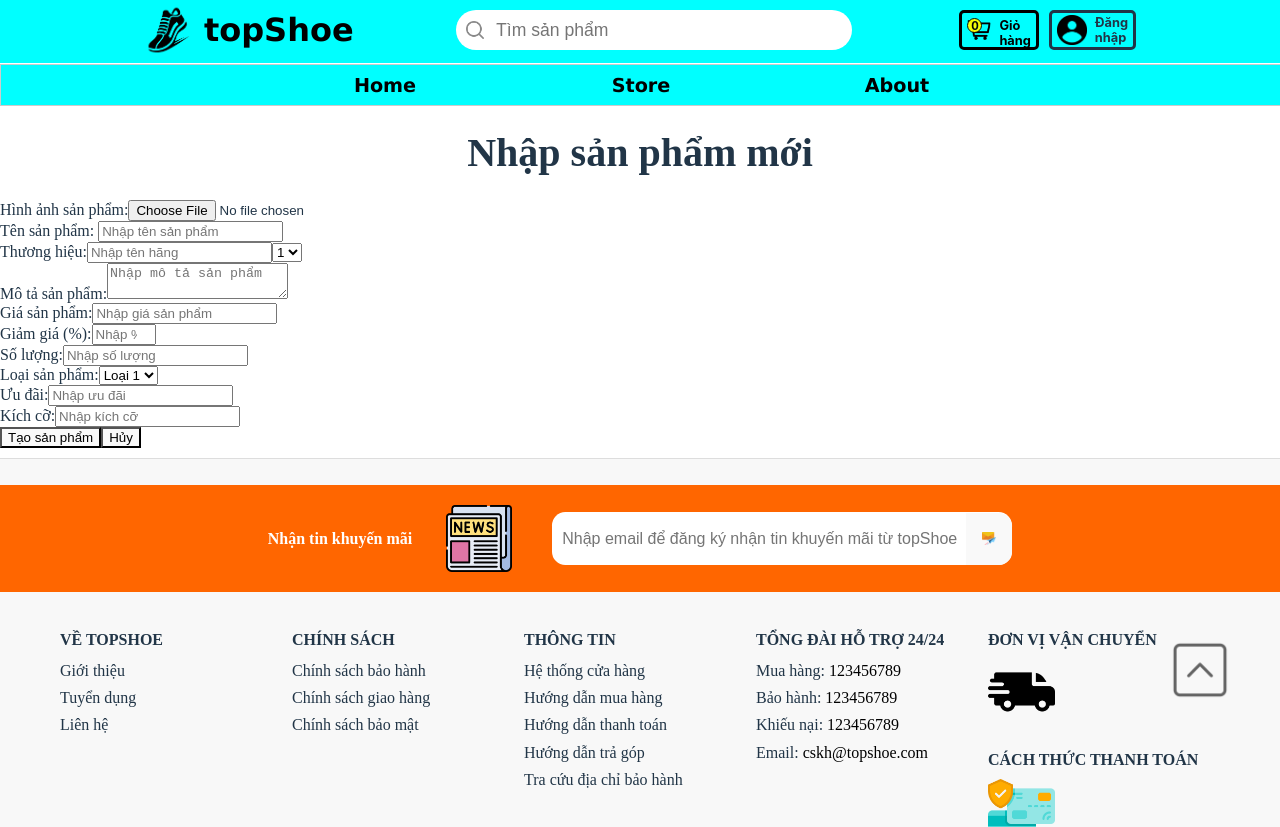
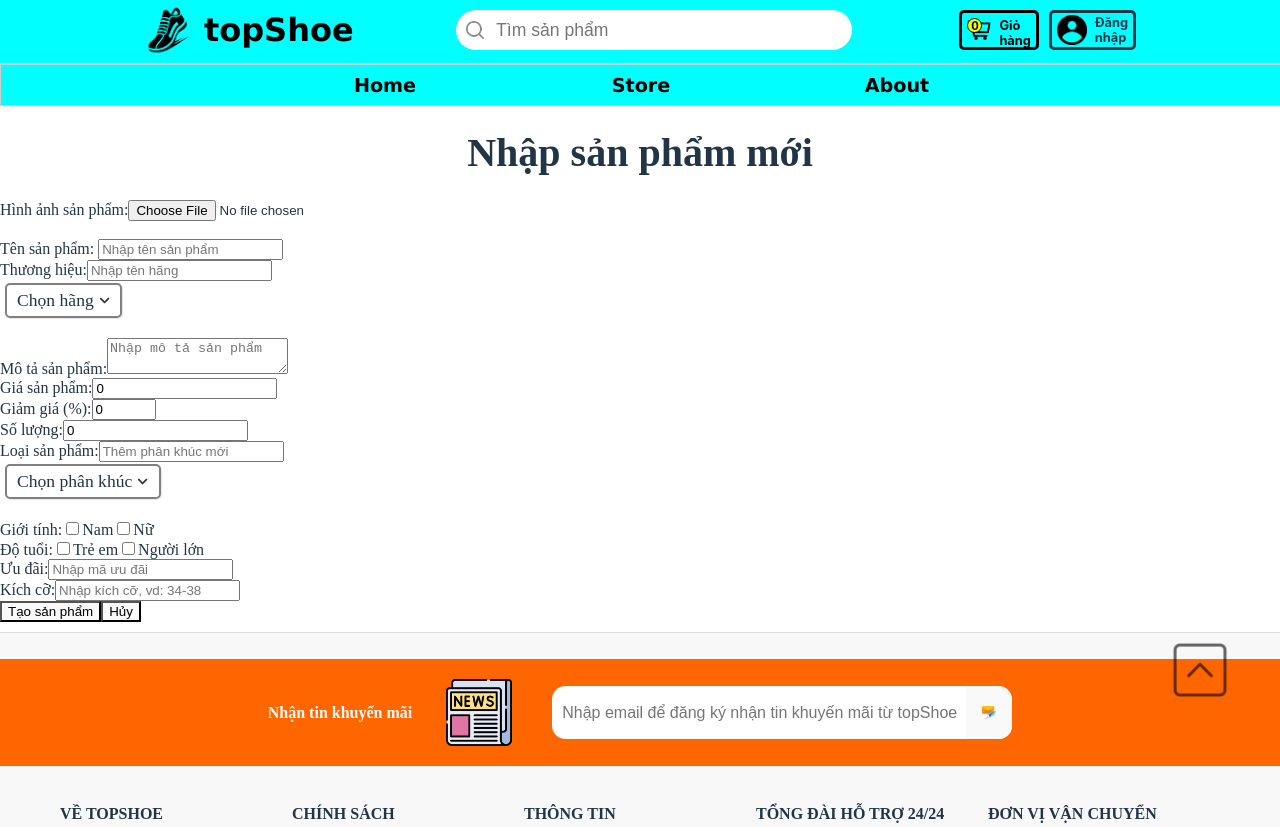
Before and after one commit to DoDoanHoangDu/Sneaker-Store, a React (Vite) app in the folder app/frontend/: page /itemcreator in a window 1280 px wide. Shown: the top 827 px of the page. Built offline with nearby package versions, Linux system fonts and the light colour scheme.

Commit message:
fix input types for creator and dropdown items

```diff
--- a/app/frontend/src/Pages/ItemCreator/ItemCreator.jsx
+++ b/app/frontend/src/Pages/ItemCreator/ItemCreator.jsx
@@ -5,18 +5,18 @@ import DropdownItem from "../../components/DropdownComponents/DropdownItem/Dropd
 
 function ItemCreator() {
   const brands = [1,2,3,4,5]
-  const categories = [1,2,3,4,5];
+  const [categories, setCategories] = useState([1,2,3,4,5,6,7,8,9,10]);
   const [formData, setFormData] = useState({
       img_url: "",
       image: "",
       product_name: "",
-      brand: `${brands[0]}`,
+      brand: "",
       description: "",
       discount:0,
       price: 0,
       remaining: 0,
-      category: [""],
-      promotion: [""],
+      category: [],
+      promotion: [],
       size:[]
 ,   });
 
@@ -25,13 +25,13 @@ function ItemCreator() {
         img_url: "",
         image: "",
         product_name: "",
-        brand: `${brands[0]}`,
+        brand: "",
         description: "",
         discount: 0,
         price: 0,
         remaining: 0,
-        category: [""],
-        promotion: [""],
+        category: [],
+        promotion: [],
         size:[]
     });
   };
@@ -41,73 +41,151 @@ function ItemCreator() {
       setFormData((prevData) => ({ ...prevData, image: e.target.files[0] }));
       return;
     }
-    else if (e.target.name === "brand-select") {
-      const brandText = document.querySelector("brand");
-      brandText.value = e.target.value;
-    }
     const { name, value } = e.target;
     setFormData((prevData) => ({ ...prevData, [name]: value }));
     return;
-    console.log(formData);
   }
+
+  const handleSubmit = async () => {
+    console.log("Form data:", formData);
+    await createItem(formData, resetCreator);
+  }
+
+  const genderOptions = ["Nam", "Nữ"];
+  const ageGroupOptions = ["Trẻ em", "Người lớn"];
+
+  const handleCheckboxChange = (option) => {
+    setFormData((prev) => {
+      const newCategory = prev.category.includes(option)
+        ? prev.category.filter((cat) => cat !== option)
+        : [...prev.category, option];
+      return {
+        ...prev,
+        category: newCategory,
+      };
+    });
+  };
 
   return (
     <div className="item-creator-container">
       <h1 className="item-creator-title">Nhập sản phẩm mới</h1>
 
       <label className="item-creator-label">Hình ảnh sản phẩm:</label>
-      <input id="input-image" type="file" name="image" className="item-creator-input" accept="image/*"
-            onChange={(e) => {handleChange}}/>
+      <input id="input-image" type="file" name="image" className="item-creator-input" accept="image/*" onChange={handleChange}/>
       <br/>
 
-      {formData.image ? (<img id="preview-image" src={URL.createObjectURL(formData.image)} alt="Preview" className="item-creator-image"/>) : null}
+      {formData.image && (<img src={URL.createObjectURL(formData.image)} alt="Preview" className="item-creator-preview" />)}
+      <br/>
 
       <label className="item-creator-label">Tên sản phẩm:</label> <></>
-      <input type="text" name="product_name" className="item-creator-input" placeholder="Nhập tên sản phẩm"/>
+      <input type="text" name="product_name" className="item-creator-input" placeholder="Nhập tên sản phẩm" value={formData.product_name} onChange={handleChange}/>
       <br/>
 
       <label className="item-creator-label">Thương hiệu:</label>
-      <input type="text" name="brand" className="item-creator-input" placeholder="Nhập tên hãng"/>
-      <select name="brand-select" className="item-creator-select" onChange={handleChange}>
-        {brands.map((brand) => (
-          <option key={brand} value={brand}>{brand}</option>
-        ))}
-      </select>
+      <input type="text" name="brand" className="item-creator-input" placeholder="Nhập tên hãng" value={formData.brand} onChange={handleChange}/>
+      <div className="dropdown-container">
+            <Dropdown buttonText = "Chọn hãng" name="brand-select"
+            content = {<> {brands.map(brand => <DropdownItem checkbox={false} key = {brand} content = {brand} onClick={() => setFormData(prev => ({ ...prev, brand: brand }))}/>)}</>}/>
+      </div>
       <br/>
 
       <label className="item-creator-label">Mô tả sản phẩm:</label>
-      <textarea name="description" className="item-creator-textarea" placeholder="Nhập mô tả sản phẩm"></textarea>
+      <textarea name="description" className="item-creator-textarea" placeholder="Nhập mô tả sản phẩm" value={formData.description} onChange={handleChange}></textarea>
       <br/>
 
       <label className="item-creator-label">Giá sản phẩm:</label>
-      <input type="number" name="price" className="item-creator-input" placeholder="Nhập giá sản phẩm" onChange={handleChange}/>
+      <input type="number" min={0} name="price" className="item-creator-input" placeholder="Nhập giá sản phẩm" value={formData.price} onChange={handleChange}/>
       <br/>
 
       <label className="item-creator-label">Giảm giá (%):</label>
-      <input type="number" min={0} max={100} name="discount" className="item-creator-input" placeholder="Nhập % giảm giá"/>
+      <input type="number" min={0} max={100} name="discount" className="item-creator-input" value={formData.discount} placeholder="Nhập % giảm giá" onChange={handleChange}/>
       <br/>
 
       <label className="item-creator-label">Số lượng:</label>
-      <input type="number" min={0} name="remaining" className="item-creator-input" placeholder="Nhập số lượng"/>
+      <input type="number" min={0} name="remaining" className="item-creator-input" placeholder="Nhập số lượng" value={formData.remaining} onChange={handleChange}/>
       <br/>
 
       <label className="item-creator-label">Loại sản phẩm:</label>
-      <select name="category" className="item-creator-select">
-        <option value="category1">Loại 1</option>
-        <option value="category2">Loại 2</option>
-        <option value="category3">Loại 3</option>
-      </select>
+      <input type="text" placeholder="Thêm phân khúc mới" className="item-creator-input"
+          onKeyDown={(e) => {
+            if (e.key === "Enter") {
+              const newCat = e.target.value.trim();
+              setCategories(prev => prev.includes(newCat) ? prev : [...prev, newCat]);
+              if (newCat && !formData.category.includes(newCat)) {
+                setFormData((prev) => ({
+                  ...prev,
+                  category: [...prev.category, newCat],
+                }));
+                e.target.value = "";
+              }
+            }
+          }}/>
+
+      <div className="dropdown-container">
+            <Dropdown
+              buttonText="Chọn phân khúc"
+              name="category-select"
+              content={
+                <><DropdownItem checkbox={false} key="clear-all" content="Bỏ chọn tất cả"
+                      onClick={() =>
+                          setFormData((prev) => ({
+                            ...prev,
+                            category: [],
+                          }))
+                  }/>
+                  {categories.map((cat) => {
+                    const isChecked = formData.category.includes(cat);
+                    return (
+                      <DropdownItem checkbox={true} checked={isChecked} key={cat} content={cat}
+                        onClick={() =>
+                          setFormData((prev) => ({
+                            ...prev,
+                            category: isChecked
+                              ? prev.category.filter((c) => c !== cat)
+                              : [...prev.category, cat]
+                          }))
+                        }/>
+                    );
+                  })}</>
+              }/>
+          </div>
+      <br/>
+
+      <label className="item-creator-label">Giới tính:</label>
+      {genderOptions.map((option) => (
+        <label key={option}>
+          <input
+            type="checkbox"
+            checked={formData.category.includes(option)}
+            onChange={() => handleCheckboxChange(option)}
+          />
+          {option}
+        </label>
+      ))}
+      <br/>
+
+      <label className="item-creator-label">Độ tuổi:</label>
+      {ageGroupOptions.map((option) => (
+        <label key={option}>
+          <input
+            type="checkbox"
+            checked={formData.category.includes(option)}
+            onChange={() => handleCheckboxChange(option)}
+          />
+          {option}
+        </label>
+      ))}
       <br/>
 
       <label className="item-creator-label">Ưu đãi:</label>
-      <input type="text" name="promotion" className="item-creator-input" placeholder="Nhập ưu đãi"/>
+      <input type="text" name="promotion" className="item-creator-input" placeholder="Nhập mã ưu đãi" onChange={handleChange}/>
       <br/>
 
       <label className="item-creator-label">Kích cỡ:</label>
-      <input type="text" name="size" className="item-creator-input" placeholder="Nhập kích cỡ"/>
+      <input type="text" name="size" className="item-creator-input" placeholder="Nhập kích cỡ, vd: 34-38" onChange={handleChange}/>
       <br/>
 
-      <button className="item-creator-button" onClick={createItem}>Tạo sản phẩm</button>
+      <button className="item-creator-button" onClick={handleSubmit}>Tạo sản phẩm</button>
       <button className="item-creator-button" onClick={resetCreator}>Hủy</button>
     </div>
   );
--- a/app/frontend/src/components/DropdownComponents/DropdownContent/DropdownContent.css
+++ b/app/frontend/src/components/DropdownComponents/DropdownContent/DropdownContent.css
@@ -8,7 +8,7 @@
     align-items: center;
     max-height: 40vh;
     overflow-y: scroll;
-    scrollbar-width: none;
+    /*scrollbar-width: none;*/
     -ms-overflow-style: none;
     border: 2px solid hsla(0, 0%, 60%, 0.3);
     border-radius: 5px;
--- a/app/frontend/src/components/DropdownComponents/DropdownItem/DropdownItem.jsx
+++ b/app/frontend/src/components/DropdownComponents/DropdownItem/DropdownItem.jsx
@@ -1,10 +1,23 @@
-import "./DropdownItem.css"
-function DropdownItem(props) {
+import "./DropdownItem.css";
+
+function DropdownItem({ content, onClick, checkbox, checked }) {
     return (
-        <div className="dropdown-item" onClick={props.onClick}>
-            {props.content}
+        <div className="dropdown-item" onClick={checkbox ? undefined : onClick}>
+            {checkbox ? (
+                <label className="flex items-center space-x-2 w-full cursor-pointer">
+                    <input
+                        type="checkbox"
+                        checked={checked}
+                        onChange={onClick}
+                        onClick={(e) => e.stopPropagation()}
+                    />
+                    <span>{content}</span>
+                </label>
+            ) : (
+                content
+            )}
         </div>
-    )
+    );
 }
 
-export default DropdownItem
+export default DropdownItem;
--- a/app/frontend/src/components/Footer/Footer.css
+++ b/app/frontend/src/components/Footer/Footer.css
@@ -6,6 +6,7 @@
     position: relative;
     bottom: 0;
     margin-top: 10px;
+    z-index: 0;
 }
 
 .footer-content {
--- a/app/frontend/src/components/ItemComponents/ItemViewer/ItemViewer.jsx
+++ b/app/frontend/src/components/ItemComponents/ItemViewer/ItemViewer.jsx
@@ -35,7 +35,7 @@ function ItemViewer() {
           <div className="dropdown-container">
             <Dropdown buttonText = "Filter 1"
             content = {<>
-              {categories.map(c => <DropdownItem key = {c} content = {c}/>)}
+              {categories.map(c => <DropdownItem checkbox={true} key = {c} content = {c}/>)}
             </>}/>
 
             <Dropdown buttonText = "Filter 2"
```
Also changed, not shown: app/frontend/src/customHook/createItem.jsx (+23 -27 lines), 1 other file (tests, documents, lock files or other folders).
